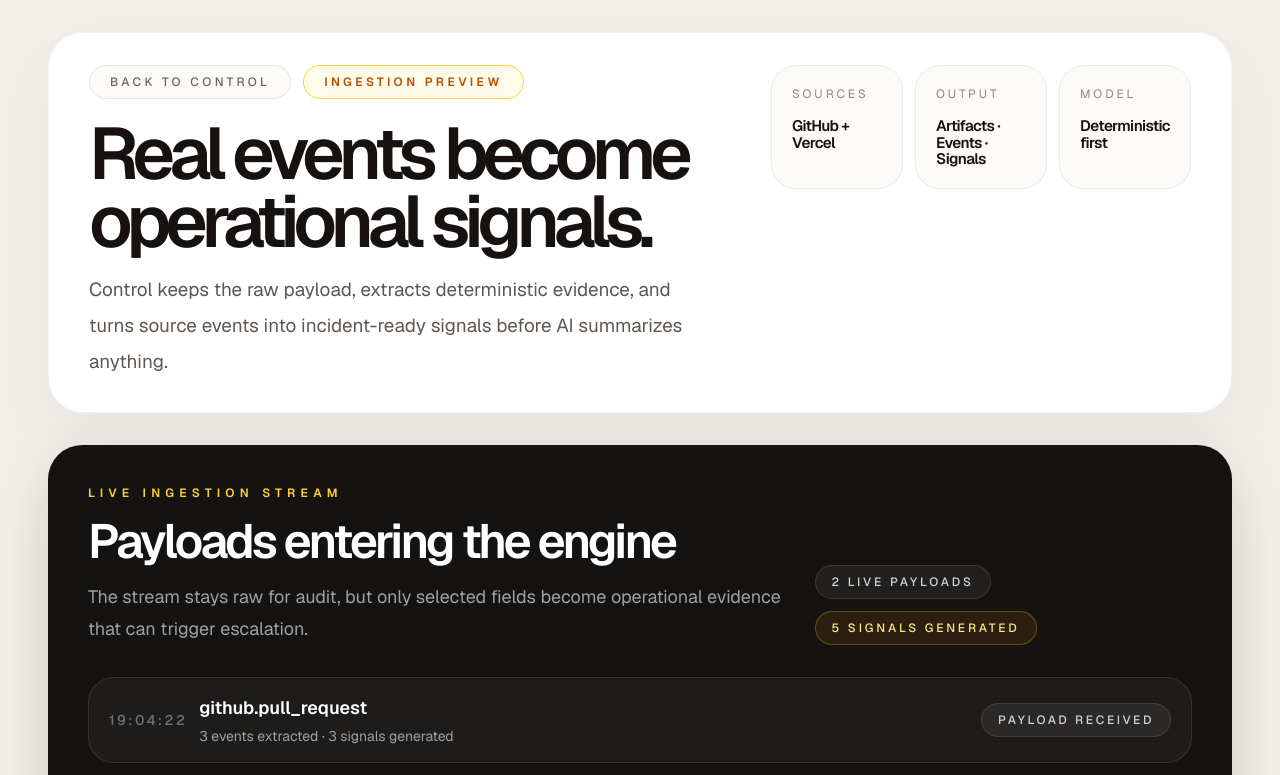
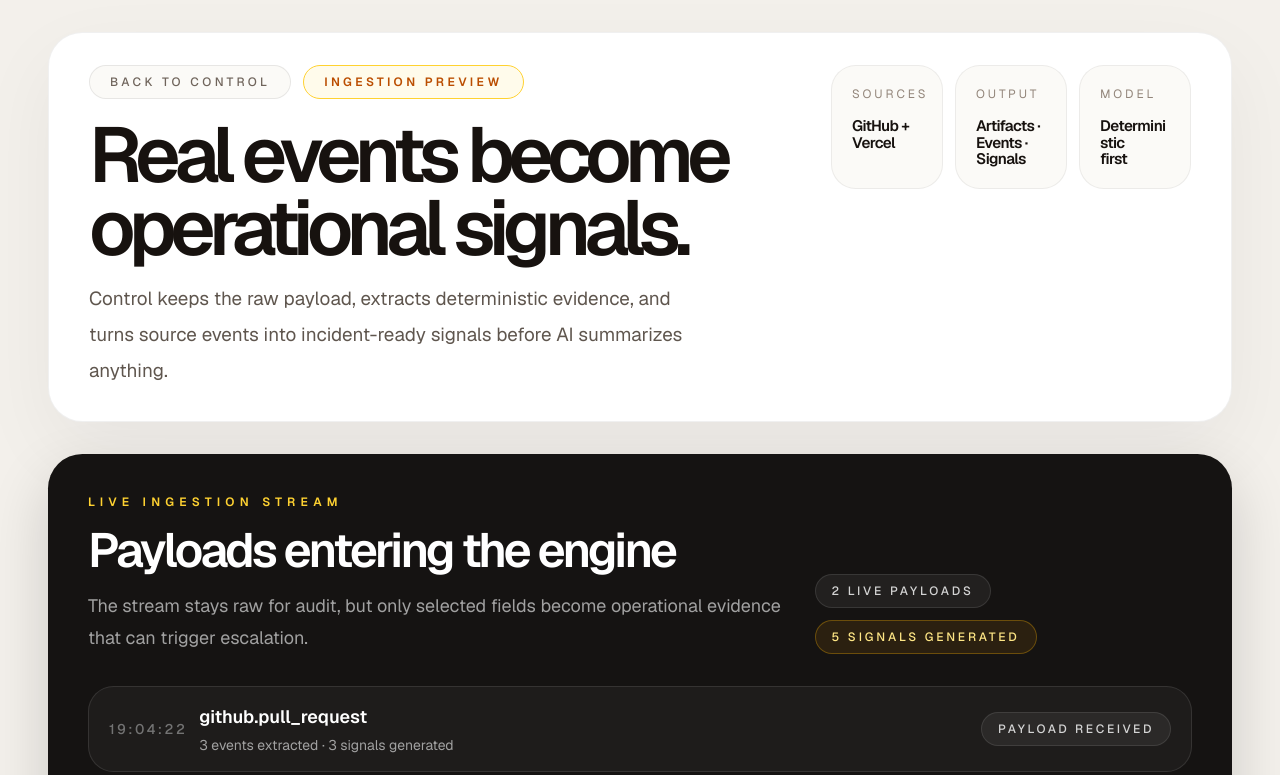
Before and after one commit to iveteamorim/novua-control, a Next.js app: page /ingestion-preview in a window 1280 px wide. Shown: the top 775 px of the page. Built offline with nearby package versions, Linux system fonts and the light colour scheme.

Commit message:
fix: match ingestion preview hero proportions

```diff
--- a/src/app/ingestion-preview/page.tsx
+++ b/src/app/ingestion-preview/page.tsx
@@ -91,7 +91,7 @@ export default function IngestionPreviewPage() {
     <main className="min-h-screen bg-[#f3f0eb] text-[#151311]">
       <div className="mx-auto flex w-full max-w-[1420px] flex-col gap-8 px-6 py-8 sm:px-8 lg:px-12">
         <header className="rounded-[2.15rem] border border-black/6 bg-white px-8 py-7 shadow-[0_28px_80px_rgba(17,24,39,0.05)] sm:px-10 sm:py-8">
-          <div className="grid gap-8 xl:grid-cols-[minmax(0,1.52fr)_minmax(420px,.82fr)] xl:items-start">
+          <div className="grid gap-8 xl:grid-cols-[minmax(0,1.66fr)_minmax(360px,.74fr)] xl:items-start">
             <div className="space-y-5">
               <div className="flex flex-wrap items-center gap-3">
                 <Link
@@ -106,8 +106,8 @@ export default function IngestionPreviewPage() {
               </div>
 
               <div className="space-y-4">
-                <h1 className="text-5xl font-semibold tracking-[-0.08em] text-[#17120f] sm:text-[4.35rem] sm:leading-[0.94] lg:text-[4.55rem]">
-                  <span className="block xl:whitespace-nowrap">Real events become</span>
+                <h1 className="max-w-[13ch] text-5xl font-semibold tracking-[-0.08em] text-[#17120f] sm:text-[4.6rem] sm:leading-[0.94] lg:text-[4.85rem]">
+                  <span className="block whitespace-nowrap">Real events become</span>
                   <span className="block">operational signals.</span>
                 </h1>
                 <p className="max-w-[39rem] text-lg leading-9 text-[#5f564e] sm:text-[1.18rem]">
@@ -118,7 +118,7 @@ export default function IngestionPreviewPage() {
               </div>
             </div>
 
-            <div className="grid gap-3 sm:grid-cols-3 xl:max-w-[32.5rem] xl:self-start xl:justify-self-end">
+            <div className="grid gap-3 sm:grid-cols-3 xl:max-w-[31rem] xl:self-start xl:justify-self-end">
               <HeroMetric label="Sources">
                 <span className="block">GitHub +</span>
                 <span className="block">Vercel</span>
```
